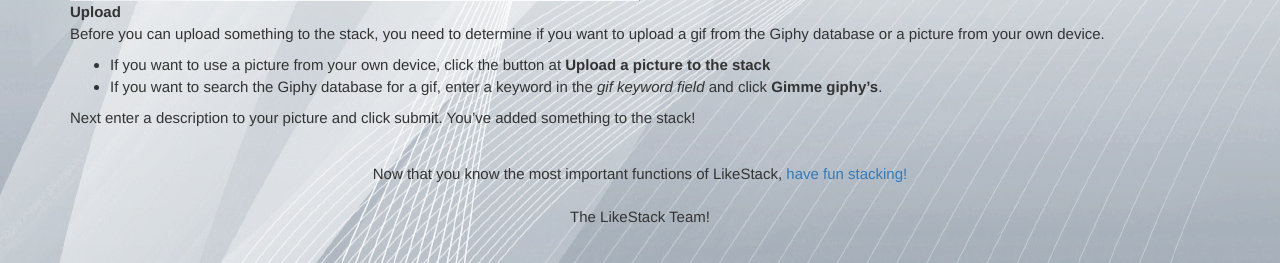
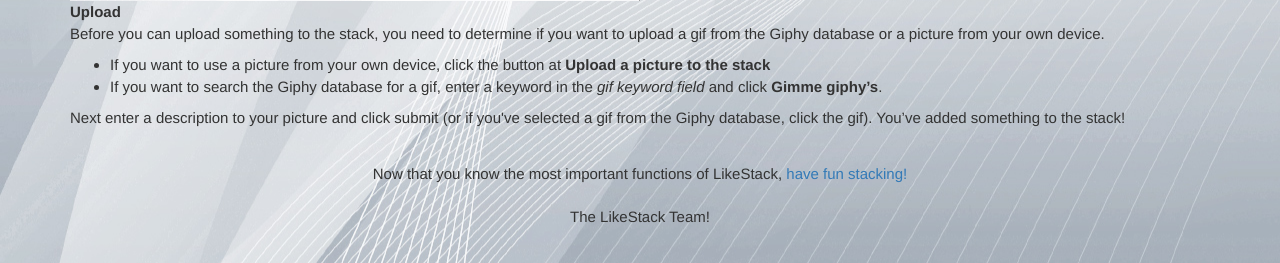
Before and after one commit to YasBenAll/WEBIK07, a Flask app: page /uitleg in a window 1280 px wide. Shown: the part 935-1198 px from the top of the page. Run offline with Flask 2, Linux system fonts and the light colour scheme; a user stored in the database is signed in; some libraries are stand-ins or nearby versions.

Commit message:
added one sentence

```diff
--- a/templates/uitleg.html
+++ b/templates/uitleg.html
@@ -35,7 +35,7 @@
             <li>If you want to search the Giphy database for a gif, enter a </b>keyword</b> in the <i>gif keyword field</i> and click <b>Gimme giphy’s</b>. </li>
         </ul>
         <p class="uitleg_left">
-            Next enter a description to your picture and click submit. You’ve added something to the stack!
+            Next enter a description to your picture and click submit (or if you've selected a gif from the Giphy database, click the gif). You’ve added something to the stack!
         </p>
 
     </div>
```
